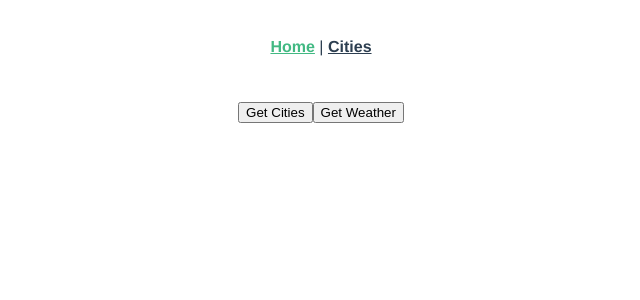
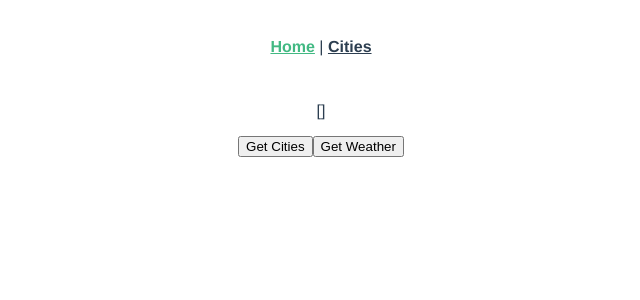
Before and after one commit to khosrow36/Lux-Weather, a Vue app: page / in a window 1280 px wide. Shown: the top 300 px of the page, without its empty margins (319-959 px from the left). Built offline with nearby package versions, Linux system fonts and the light colour scheme.

Commit message:
adding cities to favorities

```diff
--- a/src/views/FavCities.vue
+++ b/src/views/FavCities.vue
@@ -1,8 +1,9 @@
 <template>
     <div>
-        <input type="text" v-model="search" placeholder="Szukajka">
+        {{  }}
+        <input type="text" v-model="search" placeholder="Search">
         <div v-for="city in filteredCities" :key="city.id">
-            {{ city.name }}<br>
+            {{ city.name }} <span v-on:click="addCityToFav(city.id)">+</span><br>
         </div>
     </div>
 </template>
@@ -20,11 +21,14 @@ export default {
         functions.getCities();
     },
     computed: {
-        filteredCities: function() {
+        filteredCities() {
             return store.cities.filter((city) => {
                 return city.name.toLowerCase().match(this.search.toLowerCase());
             })
         }
     },
+    methods: {
+        addCityToFav: functions.addCityToFav,
+    },
 }
 </script>
--- a/src/views/Home.vue
+++ b/src/views/Home.vue
@@ -1,6 +1,6 @@
 <template>
     <div class="home">
-        <p>{{ weather }}</p>
+        <p>{{ favCities }}</p>
         <button @click="getCities();">Get Cities</button>
         <button @click="getWeaher(752968);">Get Weather</button>
     </div>
@@ -17,7 +17,10 @@ export default {
     computed: {
         weather() {
             return store.weather;
-        }
+        },
+        favCities() {
+            return store.favCities;
+        },
     },
     methods: {
         getCities: functions.getCities,
```
